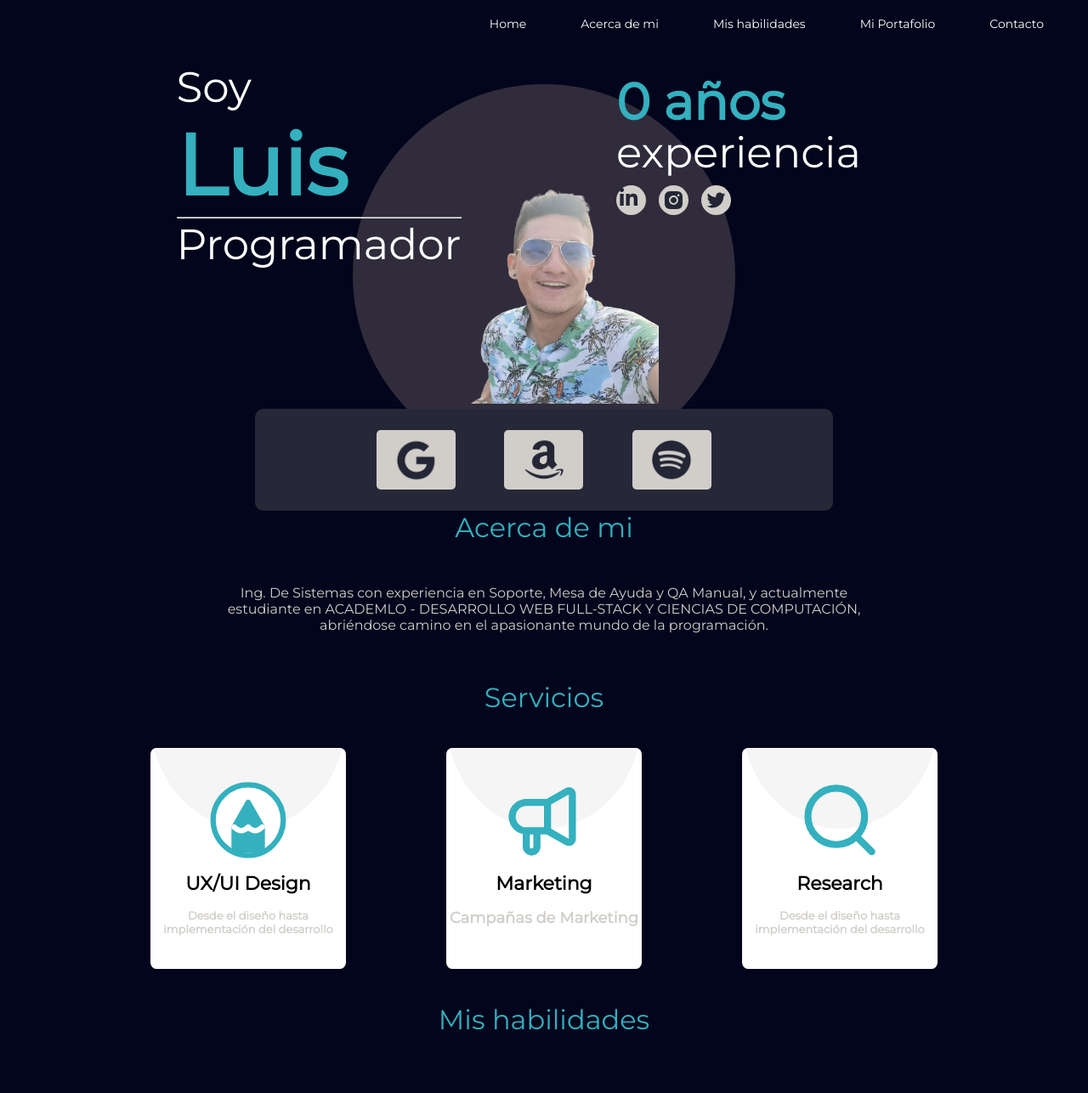
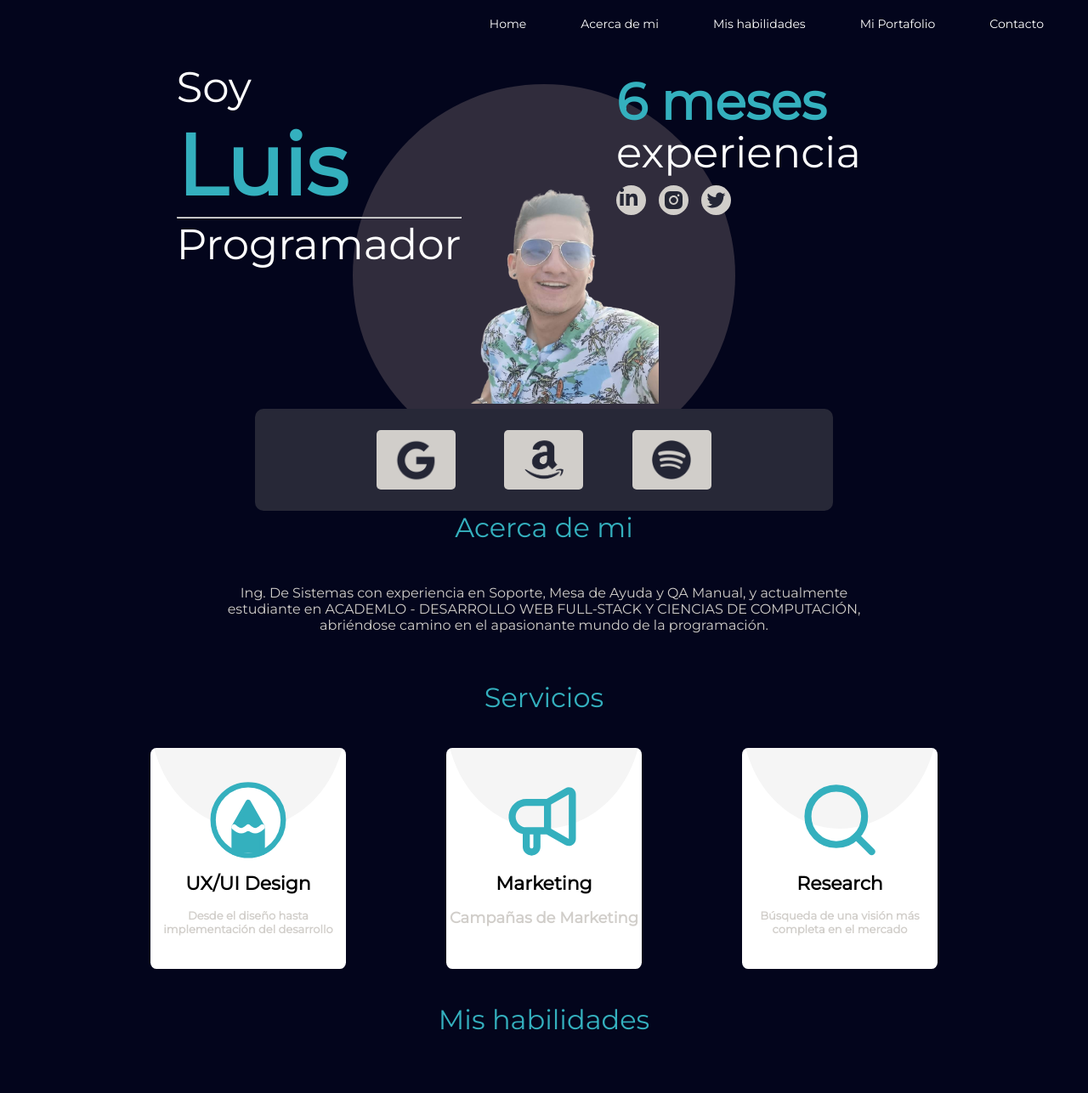
Before and after one commit to Lurimago/FundamentosPortafolio, a plain HTML site: page index.html in a window 1280 px wide. Shown: the top 1286 px of the page at 85% size. Drawn offline with Linux system fonts and the light colour scheme.

Commit message:
modifiqué lo agregado por Stefany

```diff
--- a/index.html
+++ b/index.html
@@ -85,7 +85,7 @@
         <div class="dos"></div>
 
         <div class="tres">
-            <h3>0 años</h3>
+            <h3>6 meses</h3>
             <h4>experiencia</h4>
         </div>
 
@@ -143,7 +143,7 @@
         <div class="servicio3">
             <i id="serv3"><img src="íconos/feather_search.svg" alt=""></i>
             <h4>Research</h4>
-            <h6>Desde el diseño hasta implementación del desarrollo</h6>
+            <h6>Búsqueda de una visión más completa en el mercado</h6>
 
         </div>
 
```
Also changed, not shown: img/proyecto1.jpg.
